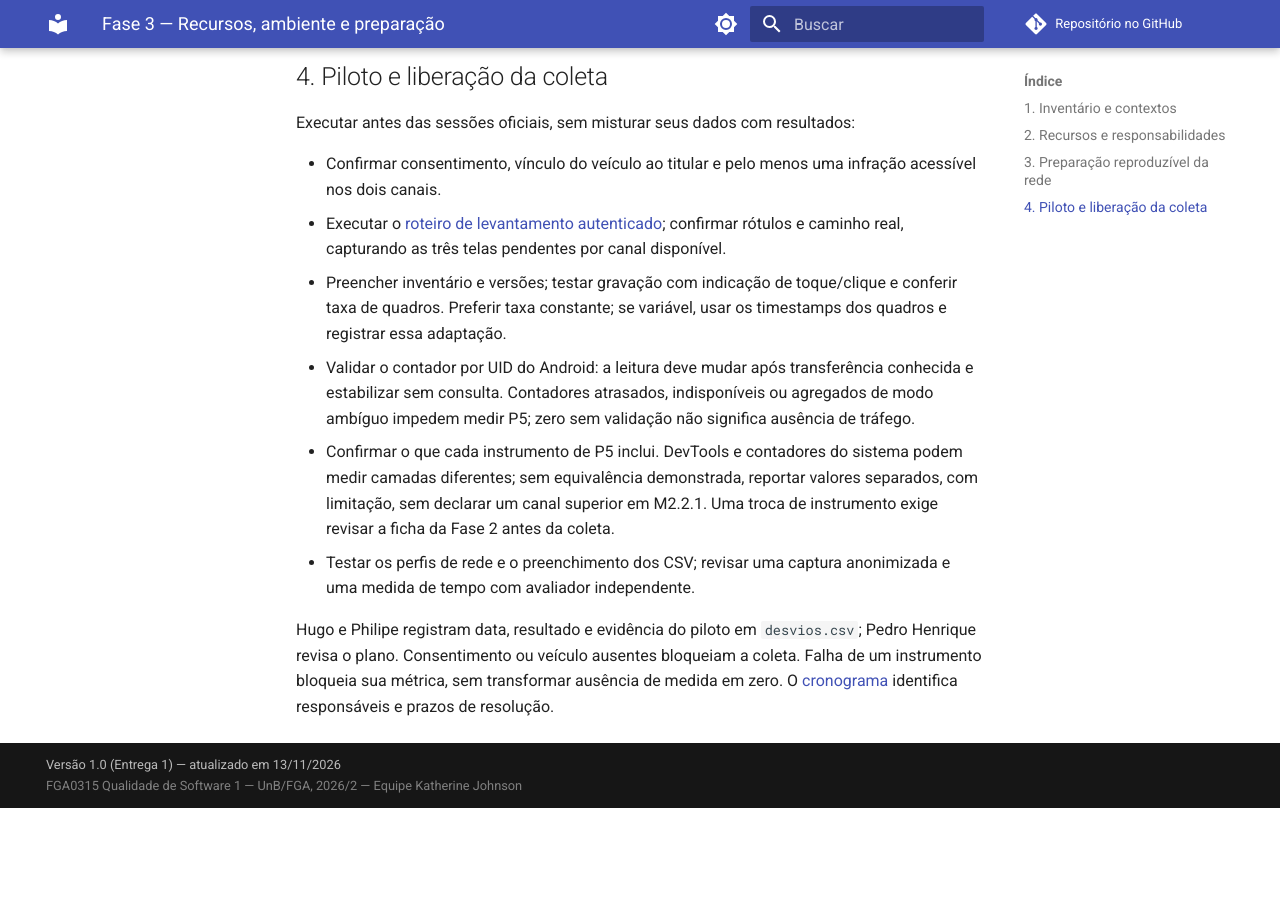
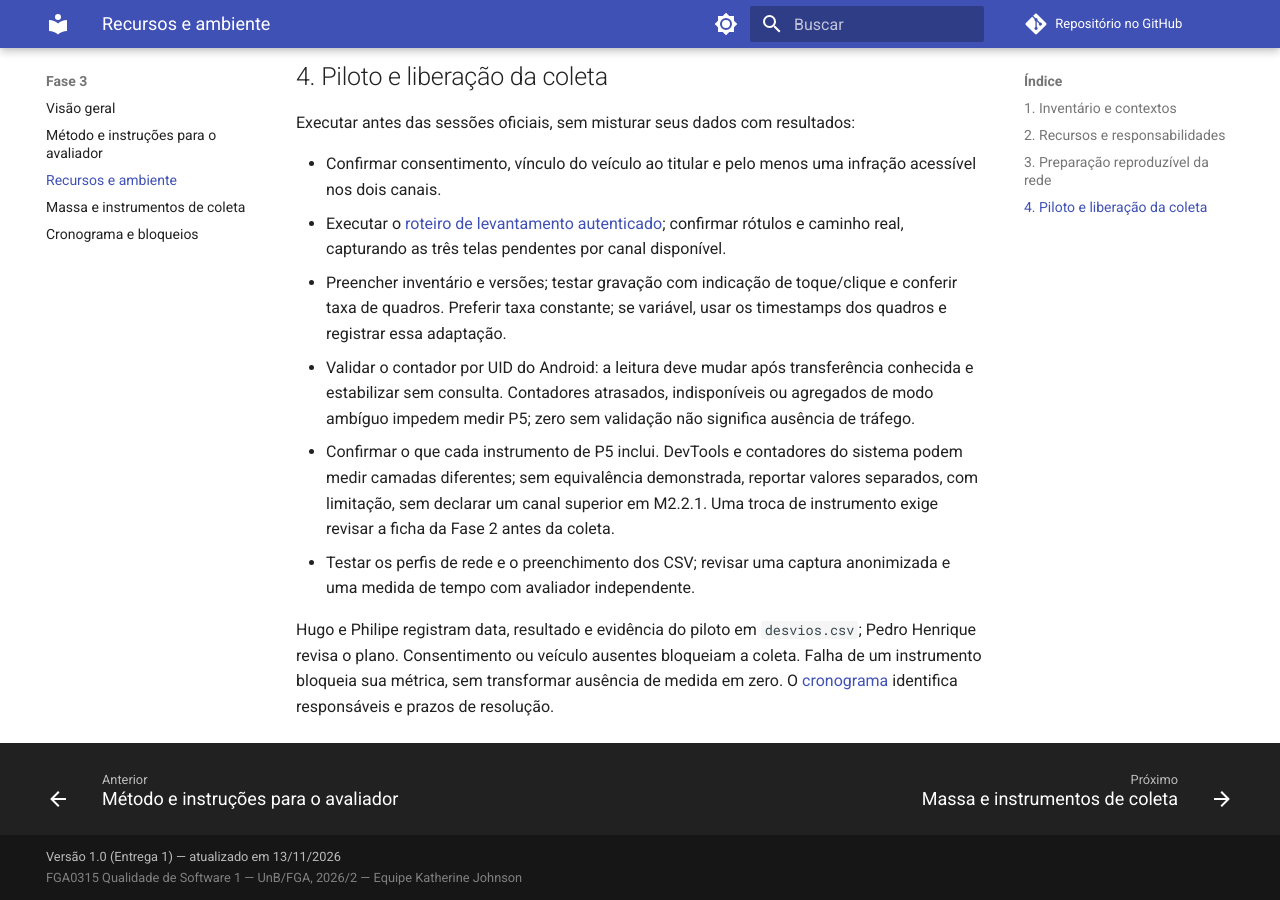
Before and after one commit to FCTE-Qualidade-de-Software-1/2026-2_T02_KATHERINE_JOHNSON, an MkDocs documentation site: the page built from docs/fase3-ambiente.md, in a window 1280 px wide and 900 px high, scrolled down 2571 px. Built offline with MkDocs 1.6.1 and Material for MkDocs 9.7.7, drawn with Linux system fonts in a browser that asks for light colours; comment, search, counter and statistics services are not loaded; before the commit the page ends 3379 px from its top, so only the background shows below that.

Commit message:
docs(mkdocs): adiciona paginas da Fase 3 ao menu

```diff
--- a/mkdocs.yml
+++ b/mkdocs.yml
@@ -68,6 +68,9 @@ nav:
   - Fase 3:
       - Visão geral: fase3.md
       - Método e instruções para o avaliador: fase3-metodo.md
+      - Recursos e ambiente: fase3-ambiente.md
+      - Massa e instrumentos de coleta: fase3-dados.md
+      - Cronograma e bloqueios: fase3-cronograma.md
   - Gestão (PSM/CID):
       - Medições e decisões: gestao.md
       - Registro de horas por issue: gestao-horas.md
```
